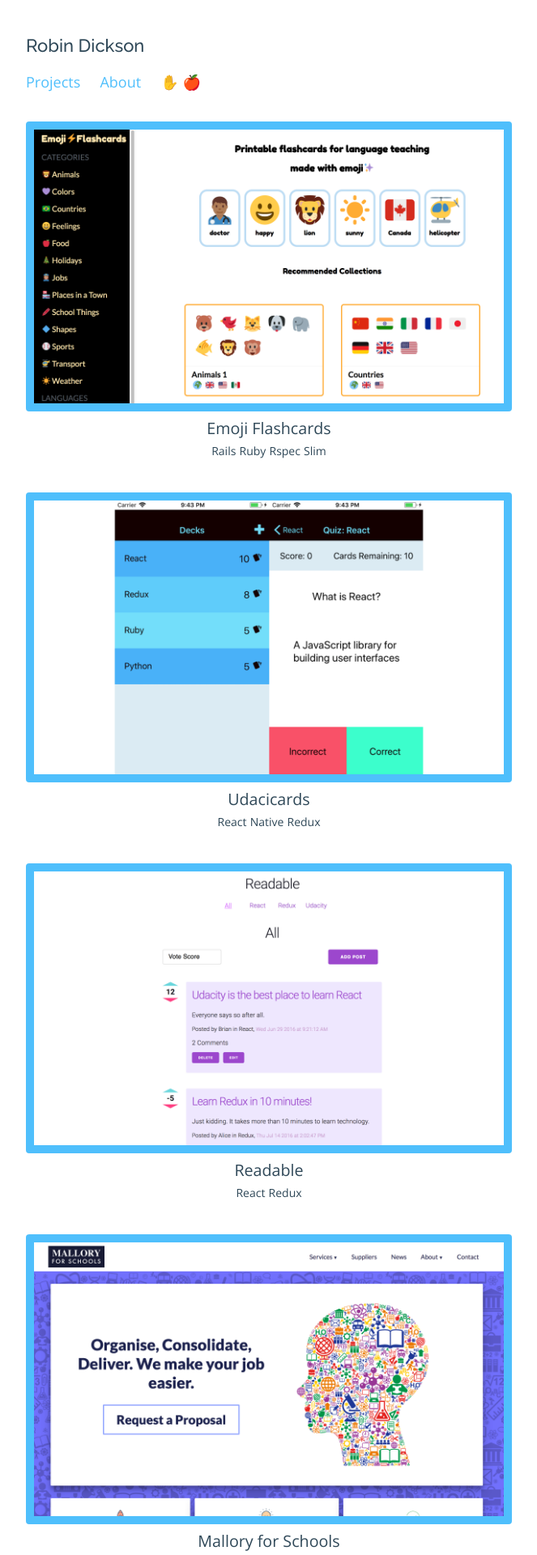
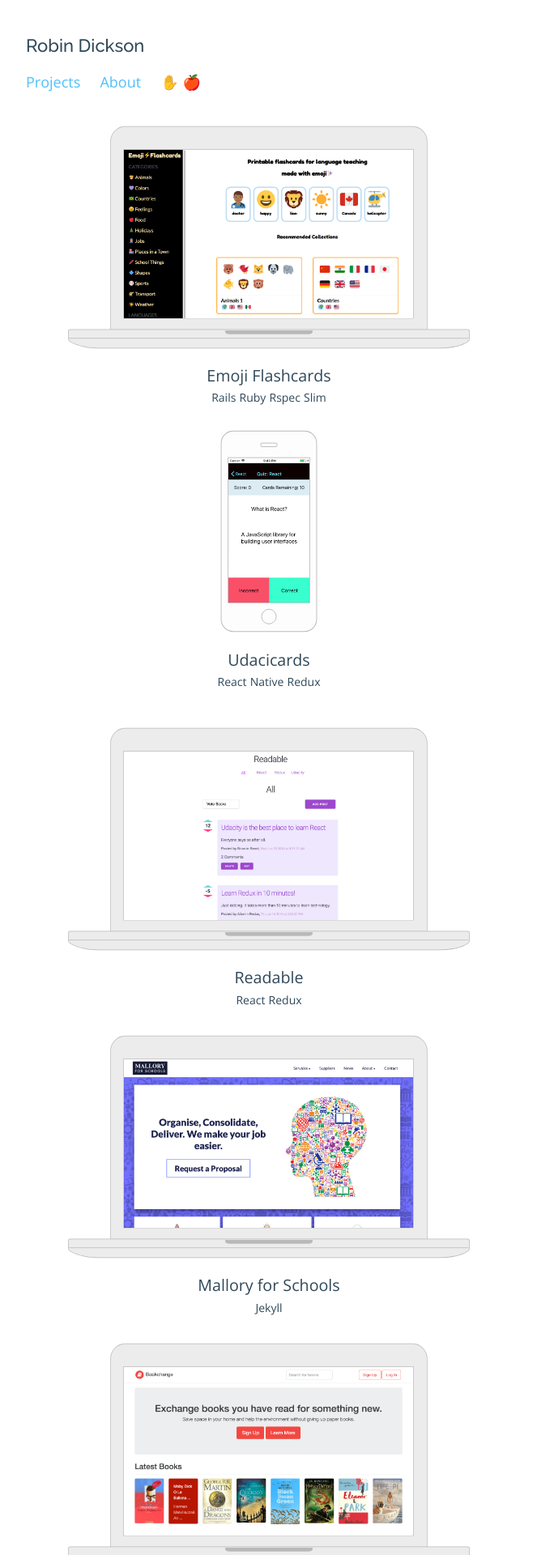
Before and after one commit to rbndickson/rbndickson.github.io, a Jekyll site: the page built from index.html, in a window 1280 px wide. Shown: the top 1920 px of the page at 81% size, without its empty margins (308-971 px from the left). Built offline with Jekyll 4.4.1, drawn with Linux system fonts in a browser that asks for light colours; nearby versions of some CDN libraries.

Commit message:
feat: Add laptop and mobile images to project list
Laptop and mobile images adapted from:
https://www.sketchappsources.com/svg-resource/711-free-vector-macbook-ipad-iphone-svg-freebie.html

```diff
--- a/_layouts/project.html
+++ b/_layouts/project.html
@@ -2,8 +2,8 @@
 layout: default
 ---
 <article>
-  <figure>
-    <img src="/images/{{ page.img }}.png">
+  <figure class="project-list-figure {{ page.platform }}">
+    <img class="project-list-image {{ page.platform }}" src="/images/{{ page.img }}.png">
 
     <figcaption>
       <h2>{{ page.title }}</h2>
--- a/_projects/05-udacicards.markdown
+++ b/_projects/05-udacicards.markdown
@@ -2,7 +2,7 @@
 layout: project
 title:  Udacicards
 slug: udacicards
-img: udacicards
+img: udacicards-question
 repository: http://github.com/rbndickson/udacity-udacicards-project
 date:   2017-10-01 10:10:10 +0100
 categories: React Native Redux
--- a/_sass/_layout.scss
+++ b/_sass/_layout.scss
@@ -62,25 +62,50 @@
 // Projects
 //
 
-.project-list > li {
+.project-list-item {
   margin: 20px 0 40px 0;
 }
 
-figure img {
-  width: 100%;
-  height: 100%;
-  border: solid 4px $card-background-color;
-  box-sizing: border-box;
-  transition: border 0.2s ease-in-out;
+.project-list-figure {
+  background-size: contain;
+  background-repeat: no-repeat;
 }
 
-.project-list-figure img:hover {
-  border: solid 4px $highlight-color-2;
+.project-list-image {
+  box-sizing: border-box;
+  border-radius: 0;
+}
+
+.project-list-figure.web {
+  max-width: 500px;
+  max-height: 340px;
+  margin: 0 50px;
+  background-image: url("/images/laptop_700_400.svg");
+}
+
+.project-list-image.web {
+  width: 71.4%;
+  height: 41.4%;
+  margin: 6.9% 0 0 14.2%;
+}
+
+.project-list-figure.mobile {
+  max-width: 500px;
+  max-height: 400px;
+  margin: 0 50px;
+  background-image: url("/images/mobile_140_280.svg");
+}
+
+.project-list-image.mobile {
+  width: 20%;
+  height: 44.6%;
+  margin: 7.1% 0 0 40%;
 }
 
 figcaption {
+  margin-top: 50px;
+  text-align: center;
   color: $main-text-color;
-  text-align: center;
   background: $body-background-color;
 }
 
@@ -88,6 +113,10 @@
   display: inline-block;
   font-size: $small-font-size;
 }
+
+//
+// Footer
+//
 
 footer {
   margin: 30px 0 20px 0;
@@ -137,16 +166,4 @@
   .appledrop {
     display: inline;
   }
-
-  figure img {
-    width: 100%;
-    height: 100%;
-    border: solid 10px $card-background-color;
-    box-sizing: border-box;
-    transition: border 0.2s ease-in-out;
-  }
-
-  .project-list-figure img:hover {
-    border: solid 10px $highlight-color-2;
-  }
 }
--- a/index.html
+++ b/index.html
@@ -1,13 +1,11 @@
 ---
 layout: default
 ---
-<ul class="project-list">
+<ul>
   {% for project in site.projects reversed %}
-    <li>
-      <figure class="project-list-figure">
-        <a href="{{ project.url | prepend: site.baseurl }}">
-          <img src="/images/{{ project.img }}.png">
-        </a>
+    <li class="project-list-item">
+      <figure class="project-list-figure {{ project.platform }}">
+          <img class="project-list-image {{ project.platform }}" src="/images/{{ project.img }}.png">
         <figcaption>
           <h2><a href="{{ project.url | prepend: site.baseurl }}">{{ project.title }}</a></h2>
           <ul class="categories-list">
```
Also changed, not shown: images/laptop_700_400.svg (added), images/mobile_140_280.svg (added), images/udacicards-question.png (added).
